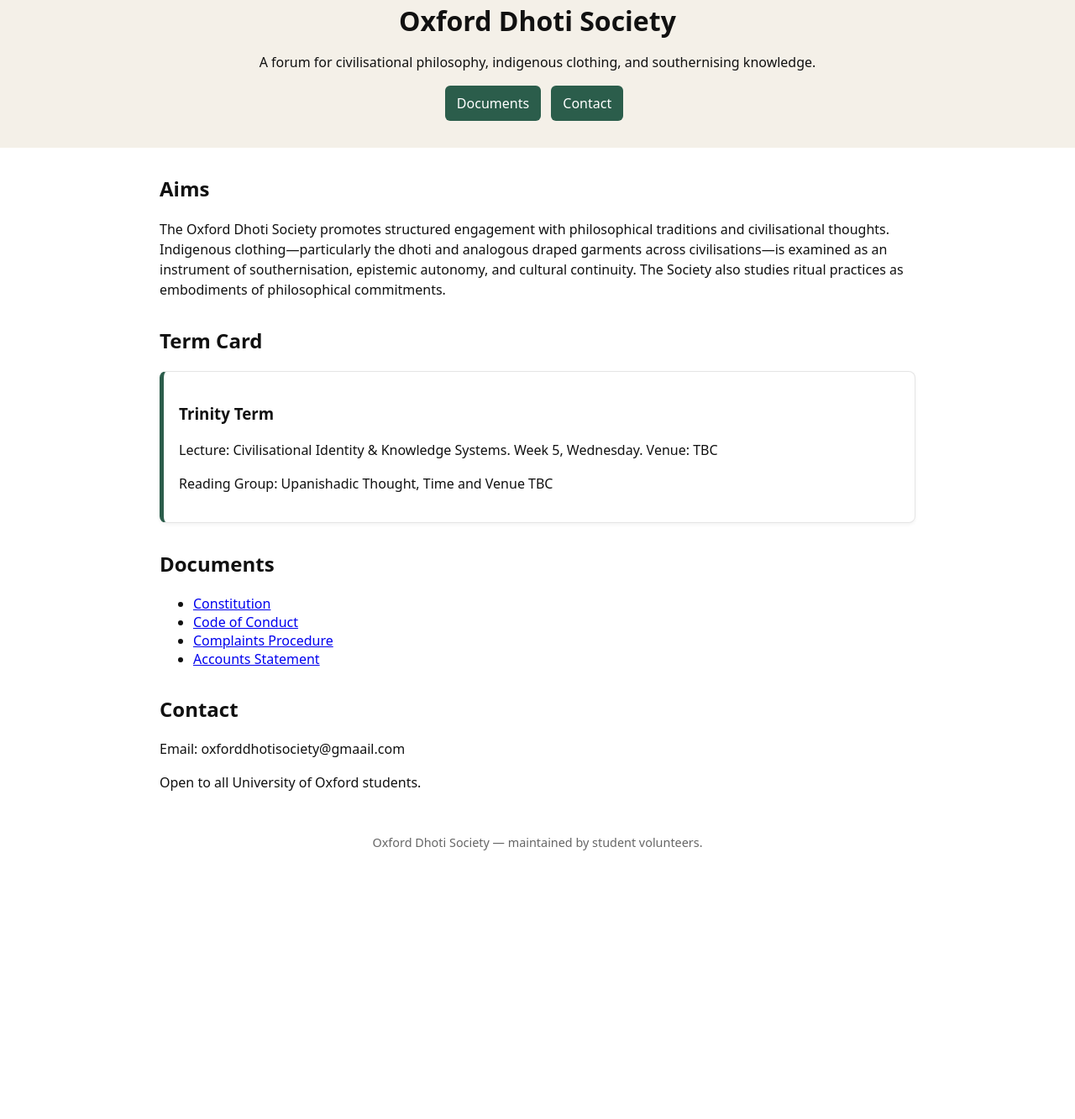
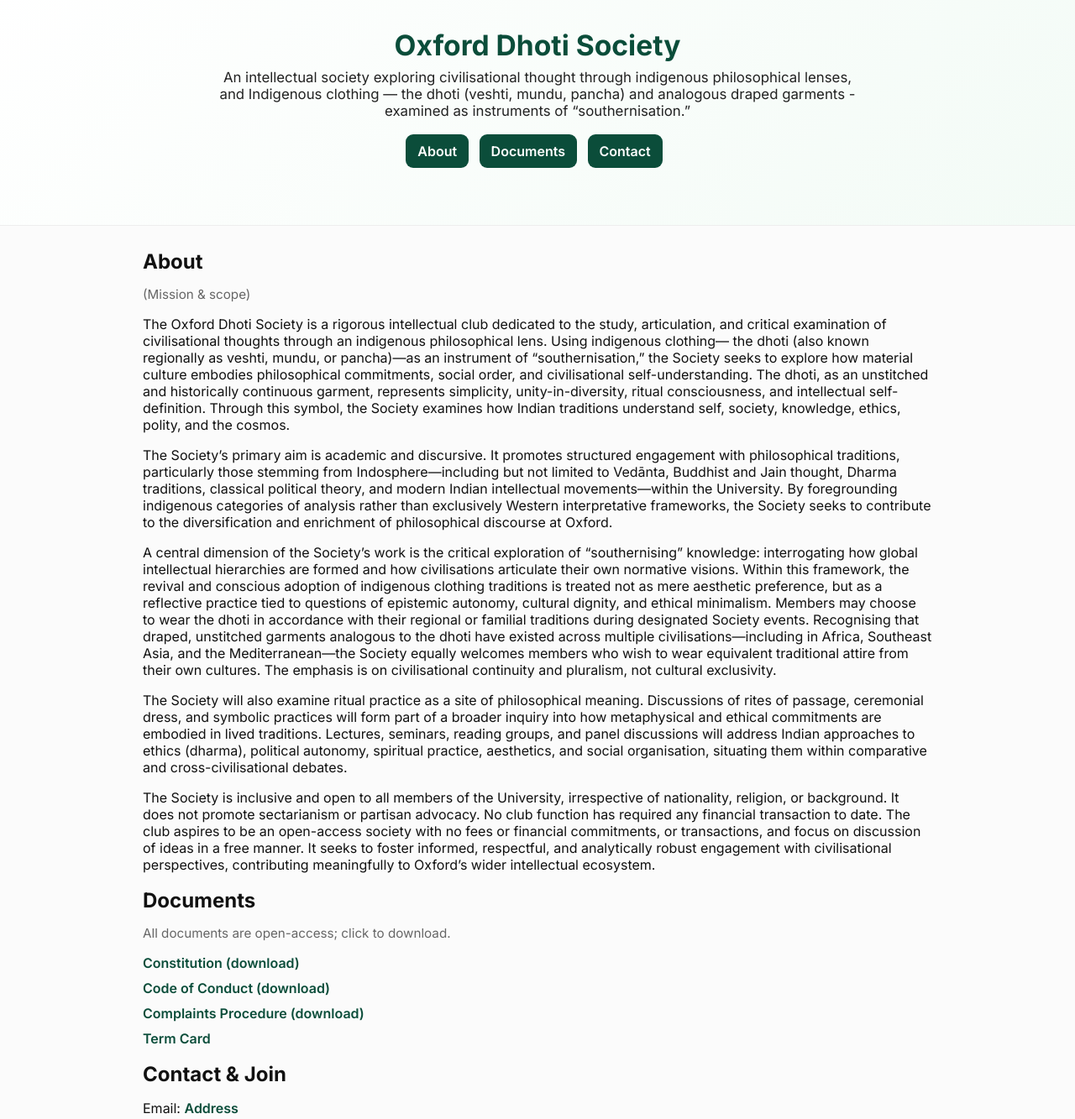
Before and after one commit to oxforddhoti/oxforddhotisociety, a plain HTML site: page index.html in a window 1280 px wide. Shown: the part 35-1368 px from the top of the page at 84% size. Before the commit the page ends 1098 px from the top, so only its background shows below. Drawn offline with Linux system fonts and the light colour scheme.

Commit message:
Revise index.html for improved structure and content
Updated the structure and content of the index.html file to enhance clarity and organization. Added sections for 'About', 'Documents', and 'Contact', while refining styles and layout.

```diff
--- a/index.html
+++ b/index.html
@@ -4,97 +4,103 @@
   <meta charset="utf-8"/>
   <meta name="viewport" content="width=device-width,initial-scale=1"/>
   <title>Oxford Dhoti Society</title>
+
+  <!-- Google Fonts (modern, crisp) -->
+  <link href="https://fonts.googleapis.com/css2?family=Inter:wght@300;400;600;700&display=swap" rel="stylesheet">
+
   <style>
-    body{font-family:system-ui,-apple-system,Segoe UI,Roboto,Arial;margin:0;color:#111}
-    header{background:#f4f0e8;padding:32px 18px;text-align:center}
-    .container{max-width:900px;margin:28px auto;padding:0 18px}
-    h1{margin:.2em 0;font-size:2rem}
-    h2{margin-top:32px}
-    p{line-height:1.5}
-    .grid{display:flex;flex-wrap:wrap;gap:16px;margin-top:18px}
-    .card{
-      flex:1 1 260px;
-      padding:18px;
-      border:1px solid #e5e5e5;
-      border-radius:8px;
-      background:white;
-      box-shadow:0 2px 4px rgba(0,0,0,0.05);
+    :root{
+      --accent:#0b4d3a;
+      --muted:#666;
+      --card:#ffffff;
+      --bg:#fbfbfb;
+      --maxw:980px;
+      --radius:12px;
     }
-    .term-card{
-      border-left:5px solid #2b5d4b;
-    }
-    a.button{
-      display:inline-block;
-      padding:10px 14px;
-      background:#2b5d4b;
-      color:#fff;
-      border-radius:6px;
-      text-decoration:none;
-      margin-right:8px;
-    }
-    footer{
-      margin:50px 0;
-      text-align:center;
-      color:#666;
-      font-size:.9rem;
-    }
-    @media (max-width:520px){
-      .grid{flex-direction:column}
-    }
+    *{box-sizing:border-box}
+    body{font-family:Inter,system-ui,Segoe UI,Roboto,Arial; margin:0; background:var(--bg); color:#111; -webkit-font-smoothing:antialiased}
+    header{background:linear-gradient(135deg,#fff 0%, #f3fbf6 100%); padding:40px 20px; text-align:center; border-bottom:1px solid #eee}
+    .container{max-width:var(--maxw); margin:28px auto; padding:0 20px}
+    h1{font-size:2.1rem; margin:.1em 0; color:var(--accent)}
+    p.lead{font-size:1.05rem; margin:8px auto 0; color:#222; max-width:780px}
+    .top-actions{margin-top:18px}
+    .btn{display:inline-block;background:var(--accent); color:#fff; padding:10px 14px; border-radius:9px; text-decoration:none; font-weight:600; margin-right:8px}
+    .grid{display:grid; grid-template-columns:repeat(3,1fr); gap:18px; margin-top:22px}
+    .card{background:var(--card); border-radius:var(--radius); padding:18px; box-shadow:0 6px 18px rgba(12,30,18,0.04); border:1px solid #eee}
+    .term-card{border-left:5px solid var(--accent)}
+    h2{color:#111; margin:18px 0 8px}
+    ul.docs{list-style:none; padding:0; margin:0}
+    ul.docs li{margin:10px 0}
+    a.doc-link{color:var(--accent); text-decoration:none; font-weight:600}
+    footer{margin:40px 0; text-align:center; color:var(--muted); font-size:.95rem}
+    @media (max-width:920px){ .grid{grid-template-columns:repeat(2,1fr)} }
+    @media (max-width:620px){ .grid{grid-template-columns:1fr} header{padding:28px 12px} h1{font-size:1.6rem} .container{padding:0 14px} }
+    .meta{color:var(--muted); font-size:.95rem}
   </style>
 </head>
 <body>
 
 <header>
+  <div class="container">
     <h1>Oxford Dhoti Society</h1>
-  <p>A forum for civilisational philosophy, indigenous clothing, and southernising knowledge.</p>
-  <a class="button" href="#documents">Documents</a>
-  <a class="button" href="#contact">Contact</a>
+    <p class="lead">
+      An intellectual society exploring civilisational thought through indigenous philosophical lenses, and
+      Indigenous clothing — the dhoti (veshti, mundu, pancha) and analogous draped garments - examined as instruments of “southernisation.”
+    </p>
+    <div class="top-actions">
+      <a class="btn" href="#about">About</a>
+      <a class="btn" href="#documents">Documents</a>
+      <a class="btn" href="#contact">Contact</a>
+    </div>
+  </div>
 </header>
 
 <main class="container">
 
-<section id="aims">
-  <h2>Aims</h2>
+  <section id="about">
+    <h2>About</h2>
+    <p class="meta">(Mission & scope)</p>
     <p>
-    The Oxford Dhoti Society promotes structured engagement with  philosophical traditions and civilisational thoughts.
-    Indigenous clothing—particularly the dhoti and analogous draped garments across civilisations—is examined as an instrument of southernisation,
-    epistemic autonomy, and cultural continuity. The Society also studies ritual practices as embodiments of philosophical commitments.
+      The Oxford Dhoti Society is a rigorous intellectual club dedicated to the study, articulation, and critical examination of civilisational thoughts through an indigenous philosophical lens. Using indigenous clothing— the dhoti (also known regionally as veshti, mundu, or pancha)—as an instrument of “southernisation,” the Society seeks to explore how material culture embodies philosophical commitments, social order, and civilisational self-understanding. The dhoti, as an unstitched and historically continuous garment, represents simplicity, unity-in-diversity, ritual consciousness, and intellectual self-definition. Through this symbol, the Society examines how Indian traditions understand self, society, knowledge, ethics, polity, and the cosmos.
+    </p>
+    <p>
+      The Society’s primary aim is academic and discursive. It promotes structured engagement with philosophical traditions, particularly those stemming from Indosphere—including but not limited to Vedānta, Buddhist and Jain thought, Dharma traditions, classical political theory, and modern Indian intellectual movements—within the University. By foregrounding indigenous categories of analysis rather than exclusively Western interpretative frameworks, the Society seeks to contribute to the diversification and enrichment of philosophical discourse at Oxford.
+    </p>
+    <p>
+      A central dimension of the Society’s work is the critical exploration of “southernising” knowledge: interrogating how global intellectual hierarchies are formed and how civilisations articulate their own normative visions. Within this framework, the revival and conscious adoption of indigenous clothing traditions is treated not as mere aesthetic preference, but as a reflective practice tied to questions of epistemic autonomy, cultural dignity, and ethical minimalism. Members may choose to wear the dhoti in accordance with their regional or familial traditions during designated Society events. Recognising that draped, unstitched garments analogous to the dhoti have existed across multiple civilisations—including in Africa, Southeast Asia, and the Mediterranean—the Society equally welcomes members who wish to wear equivalent traditional attire from their own cultures. The emphasis is on civilisational continuity and pluralism, not cultural exclusivity.
+    </p>
+    <p>
+      The Society will also examine ritual practice as a site of philosophical meaning. Discussions of rites of passage, ceremonial dress, and symbolic practices will form part of a broader inquiry into how metaphysical and ethical commitments are embodied in lived traditions. Lectures, seminars, reading groups, and panel discussions will address Indian approaches to ethics (dharma), political autonomy, spiritual practice, aesthetics, and social organisation, situating them within comparative and cross-civilisational debates.
+    </p>
+    <p>
+      The Society is inclusive and open to all members of the University, irrespective of nationality, religion, or background. It does not promote sectarianism or partisan advocacy. No club function has required any financial transaction to date. The club aspires to be an open-access society with no fees or financial commitments, or transactions, and focus on discussion of ideas in a free manner. It seeks to foster informed, respectful, and analytically robust engagement with civilisational perspectives, contributing meaningfully to Oxford’s wider intellectual ecosystem.
     </p>
   </section>
 
-<section id="termcard">
-  <h2>Term Card</h2>
-  <div class="grid">
-    <div class="card term-card">
-      <h3> Trinity Term</h3>
-      <p>Lecture: Civilisational Identity & Knowledge Systems. Week 5, Wednesday. Venue: TBC </p>
-      <p>Reading Group: Upanishadic Thought, Time and Venue TBC</p>
-    </div>
-
-  </div>
-</section>
 
   <section id="documents">
     <h2>Documents</h2>
-  <ul>
-    <li><a href="documents/Oxford_Dhoti_Society_Constitution.docx" target="_blank">Constitution</a></li>
-    <li><a href="documents/Oxford_Dhoti_Society_Code_of_Conduct.docx" target="_blank">Code of Conduct</a></li>
-    <li><a href="documents/Oxford_Dhoti_Society_Complaints_Procedure.docx" target="_blank">Complaints Procedure</a></li>
-    <li><a href="documents/Oxford_Dhoti_Society_Accounts_Statement.docx" target="_blank">Accounts Statement</a></li>
+    <p class="meta">All documents are open-access; click to download.</p>
+    <ul class="docs">
+      <li><a class="doc-link" href="https://docs.google.com/document/d/1WqCAvipBzKjFY3WKZdfAUnKZhoEc-txq/edit?usp=sharing&ouid=112392248993550313608&rtpof=true&sd=true" target="_blank">Constitution (download)</a></li>
+      <li><a class="doc-link" href="https://docs.google.com/document/d/1U2HGkZipI15SVtCAW1CAqaoSP6y9O1Lx/edit?usp=sharing&ouid=112392248993550313608&rtpof=true&sd=true" target="_blank">Code of Conduct (download)</a></li>
+      <li><a class="doc-link" href="https://docs.google.com/document/d/16Q5-6BF2bq6SkMOW2mc3MM7X6Br8_acl/edit?usp=sharing&ouid=112392248993550313608&rtpof=true&sd=true" target="_blank">Complaints Procedure (download)</a></li>
+      <li><a class="doc-link" href="https://docs.google.com/document/d/10vvebfRvuXzmRk8qPUNgTdb2EzGGiHPQ/edit?usp=sharing&ouid=112392248993550313608&rtpof=true&sd=true" target="_blank">Term Card </a></li>
     </ul>
   </section>
 
   <section id="contact">
-  <h2>Contact</h2>
-  <p>Email: oxforddhotisociety@gmaail.com</p>
-  <p>Open to all University of Oxford students.</p>
+    <h2>Contact & Join</h2>
+    <p>Email: <a href="mailto:oxforddhotisociety@gmaail.com" class="doc-link">Address</a></p>
+    <p class="meta">Membership is open to all University of Oxford students.</p>
   </section>
 
 </main>
 
 <footer>
-  Oxford Dhoti Society — maintained by student volunteers.
+  <div class="container">
+    <small>Oxford Dhoti Society — maintained by student volunteers • For official matters contact the President.</small>
+  </div>
 </footer>
 
 </body>
```
Lines whose indentation alone changed are shown as unchanged.
